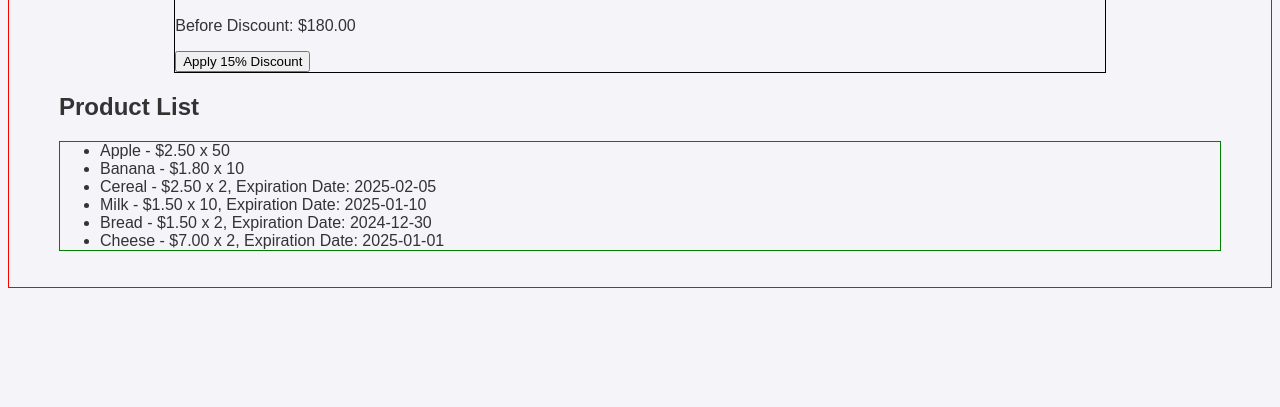
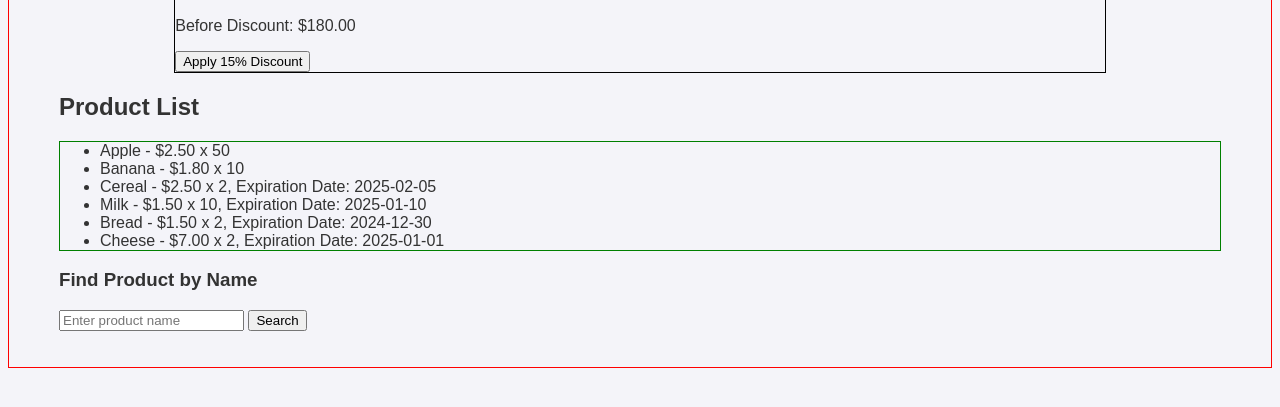
Before and after one commit to aM3dia/JavaScript-lab11, a plain HTML site: page index.html in a window 1280 px wide. Shown: the part 141-548 px from the top of the page. Drawn offline with Linux system fonts and the light colour scheme.

Commit message:
Implement HTML for product searching

```diff
--- a/index.html
+++ b/index.html
@@ -21,5 +21,12 @@
     <ul id="productList">
         <!--poduct list-->
     </ul>
+    <!--product search-->
+    <div class="search-section">
+        <h3>Find Product by Name</h3>
+        <input type="text" id="productSearch" placeholder="Enter product name">
+        <button onclick="searchProduct()">Search</button>
+        <p id="searchResult"></p>
+    </div>
 </body>
 </html>
```
